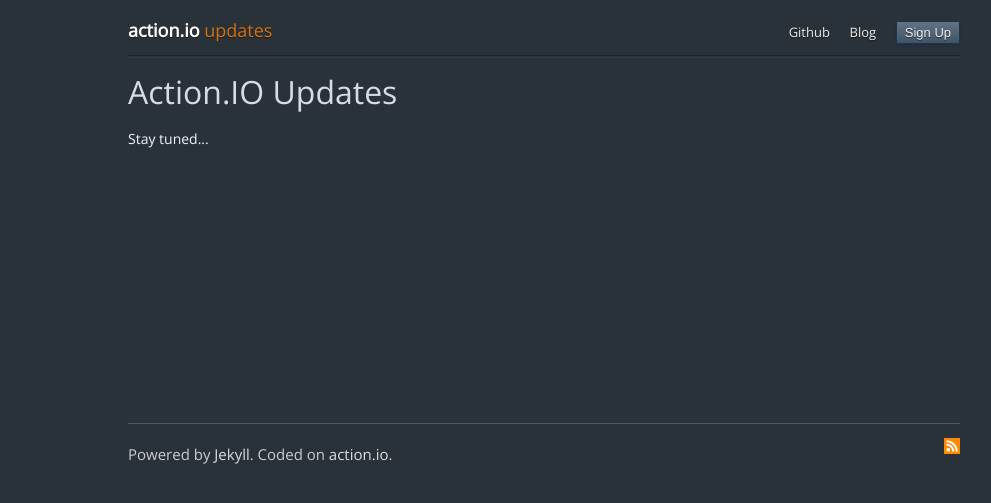
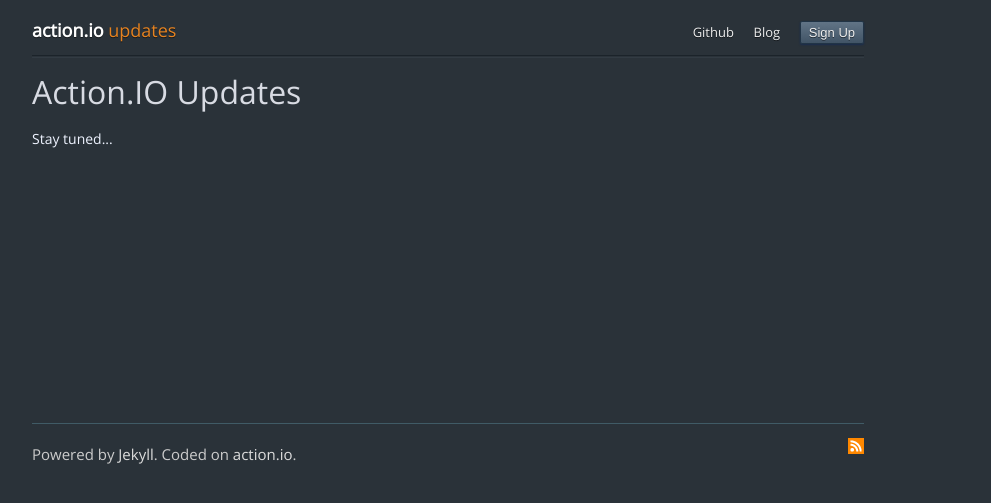
Before and after one commit to koheishingai/blog, a Jekyll site: the page built from index.html, in a window 1280 px wide. Shown: the top 503 px of the page, without its empty margins (192-1183 px from the left). Built offline with Jekyll 4.4.1, drawn with Linux system fonts in a browser that asks for light colours; Markdown is read by kramdown in place of the engine named in the settings.

Commit message:
updating layout, color tweak

```diff
--- a/css/action.css
+++ b/css/action.css
@@ -181,7 +181,7 @@
 /* Navigation =================================================== */
 #page-header { position:relative; padding: 12px 0 0; }
 #page-header  h1 { margin-bottom:0;display: inline-block;line-height: 20px;font-size:18px;font-weight: 600;text-shadow: 0 1px 0 rgba(0, 0, 0, 0.5);}
-#page-header  h1 span { font-weight: 100; color: #d77310; }
+#page-header  h1 span { font-weight: 100; color: #e78320; }
 #page-header  h1 a { color: #fff;position: relative; text-decoration: none; }
 #page-header  a:hover { text-decoration: none;  }
 #page-header .header-nav { position: absolute;height: 22px;bottom: -3px;right: 0px;margin: 0;line-height: 1;}
@@ -222,7 +222,7 @@
 [role="contentinfo"] {padding: 1em 0;border-top: 1px solid #405b66;margin: 1em auto 0;width: 90%;}
 footer[role="contentinfo"] {color: #ccc;font-size:1em;}
 footer[role="contentinfo"] a {color: #ddd; text-decoration: none;}
-footer[role="contentinfo"] a.action-link:hover {color: #f7931e;}
+footer[role="contentinfo"] a.action-link:hover {color: #fda32e;}
 footer[role="contentinfo"] a:hover {color: #c0cbf6;}
 [role="contentinfo"] small {display: block;margin: 0 auto 1.5em;width: 90%;}
 footer[role="contentinfo"] span#feeds {float: right;position: relative;top:-1px;}
@@ -257,7 +257,7 @@
 
   #content {padding-top: 0;}
   section[role="main"] { margin-top: .5em;min-height: 400px;}
-  section[role="main"], footer[role="contentinfo"] {width: 65%;margin-left:25%;}
+  section[role="main"], footer[role="contentinfo"] {width: 65%;}
 
 }
 @media only screen and (min-width: 992px) {
```
